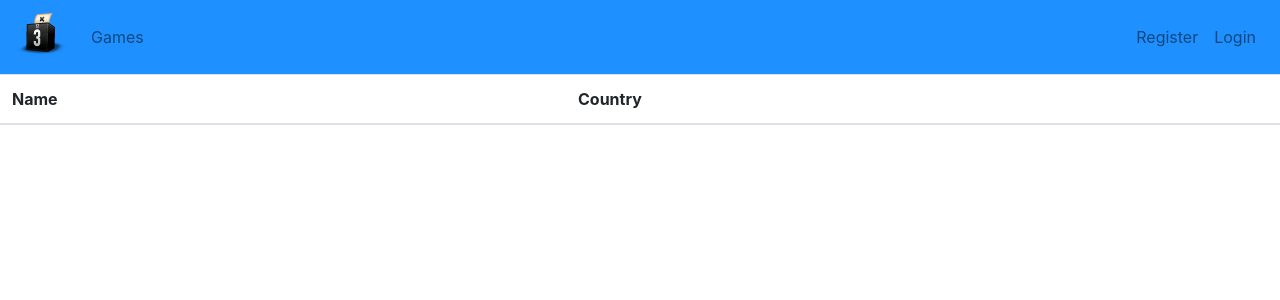
After one commit to azraelgnosis/dem3_multi, a Flask app: page /games in a window 1280 px wide. The commit adds this page. Shown: the top 300 px of the page. Run offline with Flask 2, Linux system fonts and the light colour scheme; data that the repository does not hold is empty; some libraries are stand-ins or nearby versions.

Commit message:
Add game(s) view/template

```diff
--- a/dem3_multi/data.py
+++ b/dem3_multi/data.py
@@ -6,7 +6,9 @@ import os
 import re
 import xml.etree.ElementTree as ET
 
-from dem3_multi.models import Row, User
+from dem3_multi.models import (
+    Game, Row, User
+)
 
 def get_db() -> sqlite3.Connection:
     if 'db' not in g:
@@ -70,20 +72,47 @@ def add_user(username:str, password:str) -> None:
     db.execute(query, (username, password))
     db.commit()
 
-save_path = r"C:\Users\root\Documents\My Games\democracy3\savegames"
-save_filename = "test1.xml"
+def get_games() -> list:
+    """
+    """
+    db = get_db()
+    query = "SELECT * FROM games"
+    games = db.execute(query).fetchall()
+    games = [Game.from_row(game) for game in games]
 
-with open(os.path.join(save_path, save_filename)) as f:
-    xml = f.read()
+    return games
 
-xml = "<xml>\n" + xml # add opening <xml> tag to complement end tag
+def get_game(id:int) -> Game:
+    """
+    Return Game based on id
+    """
+    db = get_db()
+    query = "SELECT * FROM games WHERE id = ?"
+    game = db.execute(query, (id,)).fetchone()
+    game = Game.from_row(game)
+    return game
 
-# replaces <0>...</0> with <_0>...</_0> and <0_hist>...</0_hist> with <_0_hist>...</_0_hist>
-xml = re.sub(r"<(\d{1,2}(?:_hist)?>)(.*)</(\d{1,2}(?:_hist)?>)", r"<_\1\2</_\3", xml)
+def load_save_file(filename:str):
+    """
+    """
 
-root = ET.fromstring(xml)
+    save_path = r"C:\Users\root\Documents\My Games\democracy3\savegames"
+    filename = "test1.xml"
 
-print("done")
+    with open(os.path.join(save_path, filename), "r") as f:
+        xml = f.read()
+
+    xml = "<xml>\n" + xml # add opening <xml> tag to complement end tag
+
+    # replaces <0>...</0> with <_0>...</_0> and <0_hist>...</0_hist> with <_0_hist>...</_0_hist>
+    xml = re.sub(r"<(\d{1,2}(?:_hist)?>)(.*)</(\d{1,2}(?:_hist)?>)", r"<_\1\2</_\3", xml)
+
+    root = ET.fromstring(xml)
+
+    print("done")
+
+
+
 
 
 
--- a/dem3_multi/dem3.py
+++ b/dem3_multi/dem3.py
@@ -1,6 +1,8 @@
 from flask import (
     Blueprint, render_template
 )
+
+from dem3_multi.data import get_games, get_game
 
 bp = Blueprint('dem3', __name__)
 
@@ -11,3 +13,16 @@ def index():
 @bp.route('/dashboard')
 def dashboard():
     return render_template('dashboard.html')
+
+@bp.route('/games')
+def games():
+    games = get_games()
+    return render_template('games.html', games= games)
+
+@bp.route('/games/<int:id>')
+def game(id:int):
+    """
+    """
+    game = get_game(id)
+
+    return render_template('game.html', game=game)
--- a/dem3_multi/schema.sql
+++ b/dem3_multi/schema.sql
@@ -11,6 +11,7 @@
 
 CREATE TABLE games (
     id INTEGER PRIMARY KEY AUTOINCREMENT,
+    name TEXT NOT NULL,
     country TEXT NOT NULL
 );
 
--- /dev/null
+++ b/dem3_multi/static/styles/games.css
@@ -0,0 +1,3 @@
+.flag {
+    height: 1em;
+}
--- a/dem3_multi/templates/_nav.html
+++ b/dem3_multi/templates/_nav.html
@@ -1,7 +1,9 @@
 <nav class="navbar navbar-expand navbar-light">
     <a class="navbar-brand" href="{{ url_for('dem3.index') }}"><img src="{{ url_for('static', filename='images/logo.png') }}"></a>
     <div class="container-fluid">
-        <ul class="navbar-nav"></ul>
+        <ul class="navbar-nav">
+            <li class="nav-item"><a class="nav-link" href="{{ url_for('dem3.games') }}">Games</a></li>
+        </ul>
         <ul class="navbar-nav">
             {% if g.user %}
                 <li class="nav-item"><span>{{ g.user['username'] }}</span></li>
--- /dev/null
+++ b/dem3_multi/templates/games.html
@@ -0,0 +1,22 @@
+{% extends 'base.html' %}
+
+{% block head %}
+    <link rel="stylesheet" href="{{ url_for('static', filename='styles/games.css') }}" />
+{% endblock head %}
+
+{% block content %}
+    <table class="table">
+        <thead>
+            <tr>
+                <th>Name</th>
+                <th>Country</th>
+            </tr>
+        </thead>
+        <tbody>
+            {% for game in games %}
+                <td><a href="{{ url_for('dem3.game', id=game.id) }}">{{ game.name }}</a></td>
+                <td><img class="flag" src="{{ url_for('static', filename='images/flags/' + game.country + '.png') }}" /></td>
+            {% endfor %}
+        </tbody>
+    </table>
+{% endblock content %}}
```
Also changed, not shown: dem3_multi/models.py (+13 -1 lines), dem3_multi/templates/game.html (added, +7 -0 lines), dem3_multi/static/images/flags/USA.png (added).
